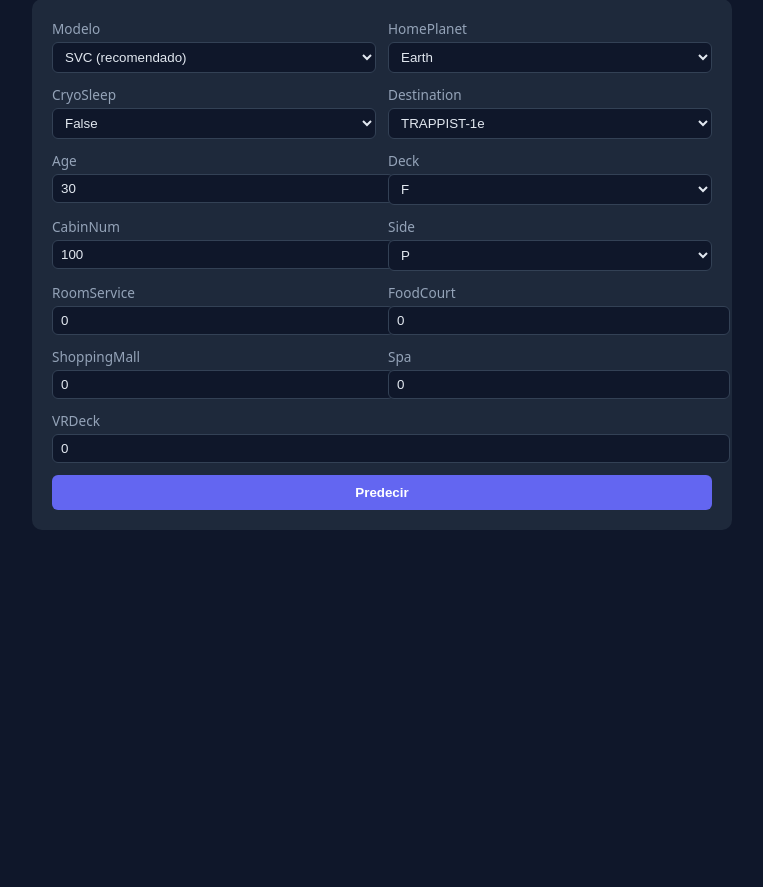
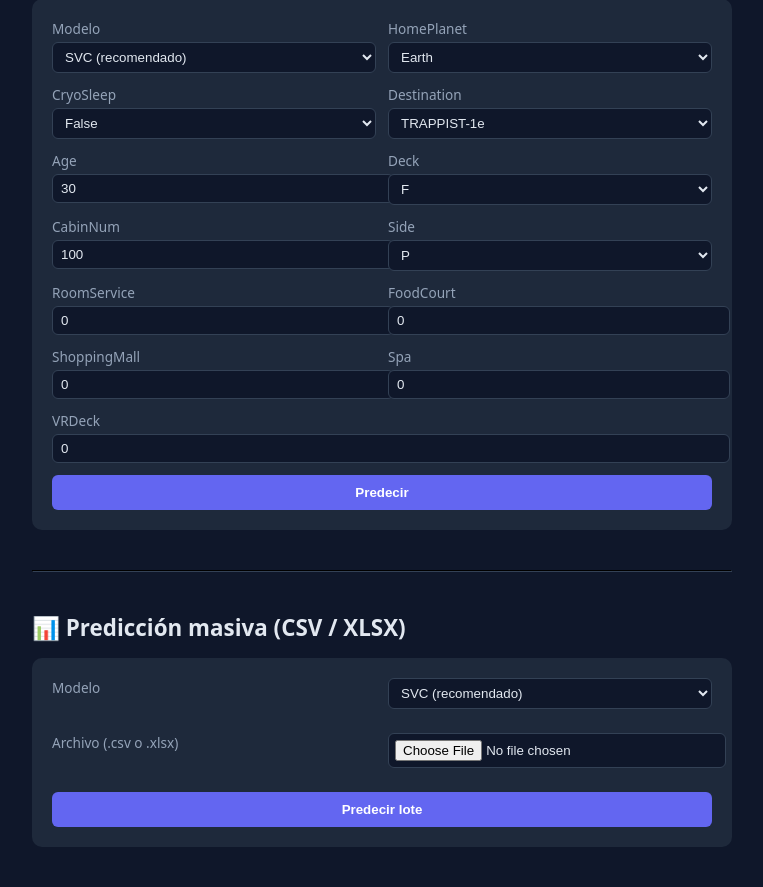
Before and after one commit to A01801224/TC3009C-RI, a Flask app: page / in a window 1280 px wide. Shown: the part 87-974 px from the top of the page, without its empty margins (258-1021 px from the left). Before the commit the page ends 617 px from the top, so only its background shows below. Run offline with Flask 3, Linux system fonts and the light colour scheme; parts of the project's set-up code (start-up, migrations or seed data) failed here and were passed over.

Commit message:
Archivo de pruebas

```diff
--- a/Reto_Full/dashboard/templates/index.html
+++ b/Reto_Full/dashboard/templates/index.html
@@ -149,5 +149,122 @@ document.getElementById("form-prediccion").addEventListener("submit", async (e)
 });
 </script>
 
+<hr style="margin: 40px 0; border-color: #334155;">
+
+<h1>📊 Predicción masiva (CSV / XLSX)</h1>
+
+<form id="form-batch" style="background:#1e293b; padding:20px; border-radius:10px;">
+  <label>Modelo</label>
+  <select name="modelo" id="modelo-batch" style="width:100%; padding:6px 8px; border-radius:6px; border:1px solid #334155; background:#0f172a; color:#e2e8f0; margin-bottom:12px;">
+    <option value="svc">SVC (recomendado)</option>
+    <option value="rf">Random Forest (interpretable)</option>
+  </select>
+
+  <label>Archivo (.csv o .xlsx)</label>
+  <input type="file" id="archivo-batch" accept=".csv,.xlsx" style="width:100%; padding:6px; border-radius:6px; border:1px solid #334155; background:#0f172a; color:#e2e8f0; margin-bottom:12px;">
+
+  <button type="submit" style="width:100%; padding:10px; border:none; border-radius:6px; background:#6366f1; color:white; font-weight:bold; cursor:pointer;">
+    Predecir lote
+  </button>
+</form>
+
+<div id="resultado-batch" style="margin-top:20px; display:none;">
+  <div style="display:grid; grid-template-columns: repeat(3, 1fr); gap:12px; margin-bottom:20px;">
+    <div style="background:#1e293b; padding:16px; border-radius:10px; text-align:center;">
+      <div style="color:#94a3b8; font-size:0.85rem;">Total pasajeros</div>
+      <div id="stat-total" style="font-size:1.6rem; font-weight:bold;">-</div>
+    </div>
+    <div style="background:#1e293b; padding:16px; border-radius:10px; text-align:center;">
+      <div style="color:#94a3b8; font-size:0.85rem;">Transportados</div>
+      <div id="stat-transportados" style="font-size:1.6rem; font-weight:bold; color:#16a34a;">-</div>
+    </div>
+    <div style="background:#1e293b; padding:16px; border-radius:10px; text-align:center;">
+      <div style="color:#94a3b8; font-size:0.85rem;">Probabilidad promedio</div>
+      <div id="stat-prob" style="font-size:1.6rem; font-weight:bold;">-</div>
+    </div>
+  </div>
+
+  <div style="background:#1e293b; padding:16px; border-radius:10px; max-height:400px; overflow:auto;">
+    <table style="width:100%; border-collapse:collapse; font-size:0.9rem;">
+      <thead>
+        <tr style="text-align:left; color:#94a3b8; border-bottom:1px solid #334155;">
+          <th style="padding:6px;">PassengerId</th>
+          <th style="padding:6px;">Transported</th>
+          <th style="padding:6px;">Probabilidad</th>
+        </tr>
+      </thead>
+      <tbody id="tabla-batch-body"></tbody>
+    </table>
+  </div>
+
+  <button id="btn-descargar" style="margin-top:12px; padding:8px 16px; border:none; border-radius:6px; background:#334155; color:#e2e8f0; cursor:pointer;">
+    ⬇ Descargar resultados (CSV)
+  </button>
+</div>
+
+<script>
+let ultimosResultados = [];
+
+document.getElementById("form-batch").addEventListener("submit", async (e) => {
+  e.preventDefault();
+
+  const archivoInput = document.getElementById("archivo-batch");
+  if (!archivoInput.files.length) {
+    alert("Selecciona un archivo .csv o .xlsx primero.");
+    return;
+  }
+
+  const formData = new FormData();
+  formData.append("archivo", archivoInput.files[0]);
+  formData.append("modelo", document.getElementById("modelo-batch").value);
+
+  const resDiv = document.getElementById("resultado-batch");
+  resDiv.style.display = "block";
+  document.getElementById("tabla-batch-body").innerHTML = "<tr><td colspan='3' style='padding:10px;'>Calculando...</td></tr>";
+
+  try {
+    const resp = await fetch("/predict_batch", { method: "POST", body: formData });
+    const data = await resp.json();
+
+    if (data.error) {
+      document.getElementById("tabla-batch-body").innerHTML =
+        `<tr><td colspan='3' style='padding:10px; color:#f87171;'>${data.error}</td></tr>`;
+      return;
+    }
+
+    ultimosResultados = data.resultados;
+
+    document.getElementById("stat-total").textContent = data.total;
+    document.getElementById("stat-transportados").textContent = `${data.transportados} / ${data.total}`;
+    document.getElementById("stat-prob").textContent = `${(data.probabilidad_promedio * 100).toFixed(1)}%`;
+
+    const tbody = document.getElementById("tabla-batch-body");
+    tbody.innerHTML = data.resultados.map(r => `
+      <tr style="border-bottom:1px solid #334155;">
+        <td style="padding:6px;">${r.PassengerId}</td>
+        <td style="padding:6px; color:${r.Transported ? '#16a34a' : '#dc2626'};">${r.Transported ? "Sí" : "No"}</td>
+        <td style="padding:6px;">${(r.Probabilidad * 100).toFixed(1)}%</td>
+      </tr>
+    `).join("");
+  } catch (err) {
+    document.getElementById("tabla-batch-body").innerHTML =
+      `<tr><td colspan='3' style='padding:10px; color:#f87171;'>Error de conexión: ${err}</td></tr>`;
+  }
+});
+
+document.getElementById("btn-descargar").addEventListener("click", () => {
+  if (!ultimosResultados.length) return;
+  const filas = ["PassengerId,Transported,Probabilidad"];
+  ultimosResultados.forEach(r => filas.push(`${r.PassengerId},${r.Transported},${r.Probabilidad}`));
+  const blob = new Blob([filas.join("\n")], { type: "text/csv" });
+  const url = URL.createObjectURL(blob);
+  const a = document.createElement("a");
+  a.href = url;
+  a.download = "predicciones_spaceship.csv";
+  a.click();
+  URL.revokeObjectURL(url);
+});
+</script>
+
 </body>
 </html>
```
Also changed, not shown: 1 other file.
